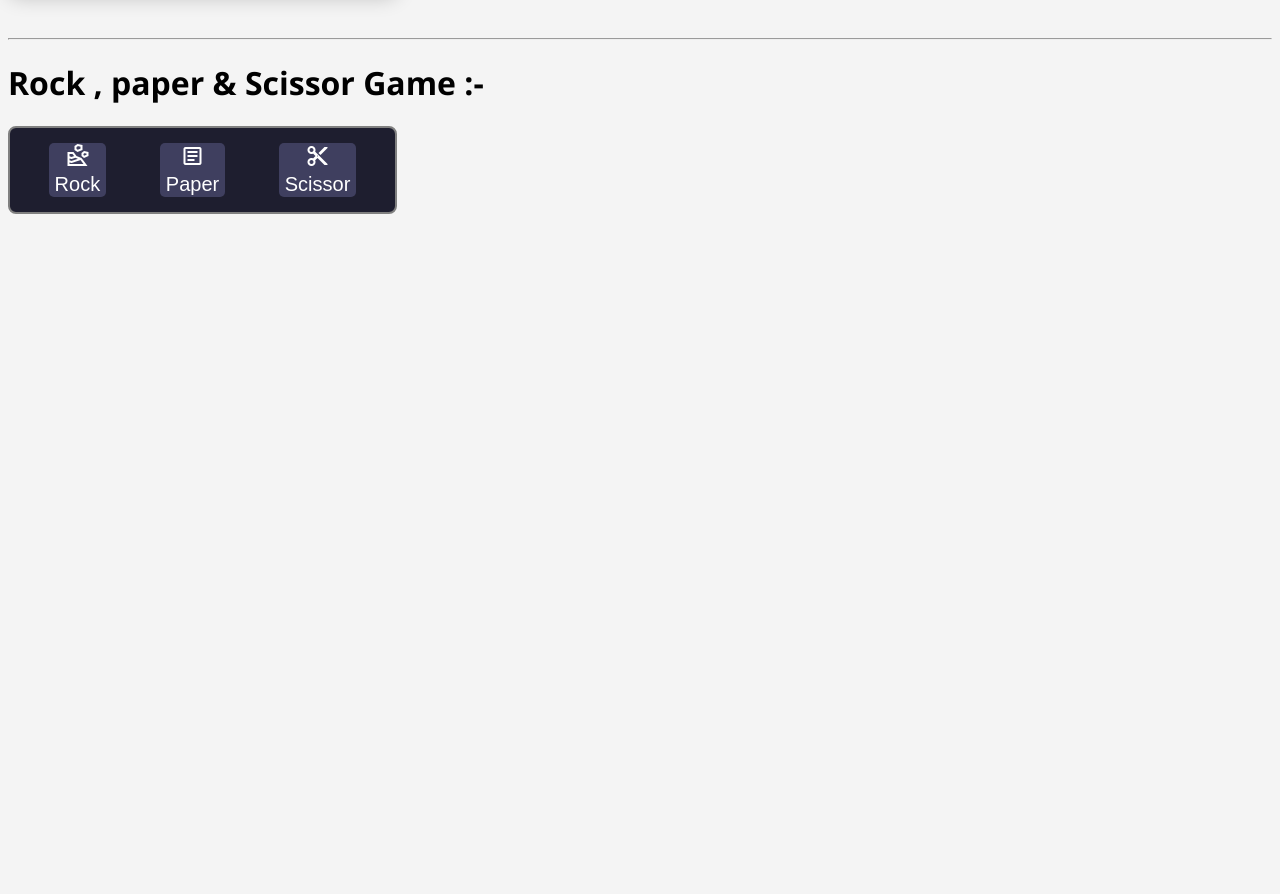
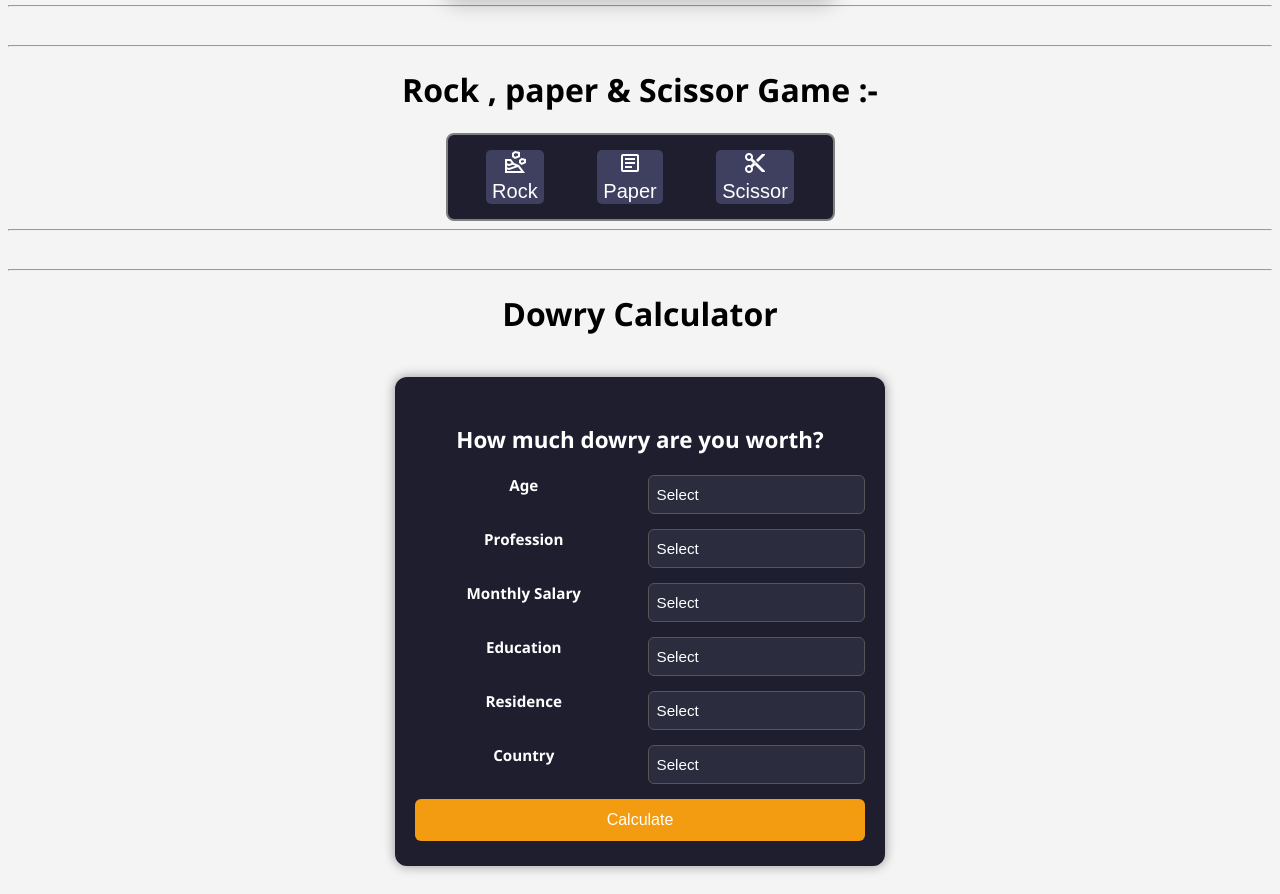
Before and after one commit to Avinash-Singh-2007/Resume, a plain HTML site: page index.html in a window 1280 px wide. Shown: the part 657-1551 px from the top of the page. Before the commit the page ends 879 px from the top, so only its background shows below. Drawn offline with nearby package versions, Linux system fonts and the light colour scheme.

Commit message:
dowrycalc

```diff
--- a/index.html
+++ b/index.html
@@ -3,15 +3,25 @@
   <head>
     <meta charset="UTF-8" />
     <meta name="viewport" content="width=device-width, initial-scale=1.0" />
-    <title>Resume</title>
+    <title>Project</title>
     <link rel="stylesheet" href="style.css" />
-     <link rel="stylesheet" href="https://fonts.googleapis.com/css2?family=Material+Symbols+Outlined:opsz,wght,FILL,GRAD@20..48,100..700,0..1,-50..200" />
+    <link
+      rel="stylesheet"
+      href="https://fonts.googleapis.com/css2?family=Material+Symbols+Outlined:opsz,wght,FILL,GRAD@20..48,100..700,0..1,-50..200"
+    />
   </head>
 
   <body>
-    <h1 class="game1heading">Calculator :-</h1>
+    <h1 class="game1heading">
+      Calculator
+      <span style="font-size: 2.6rem" class="material-symbols-outlined">
+        calculate
+      </span>
+      :-
+    </h1>
 
     <!-- //calculator -->
+    <div class="problem">
       <div class="main_container">
         <input type="text" name="" id="display" />
         <div class="button_container">
@@ -192,6 +202,7 @@
           </button>
         </div>
       </div>
+    </div>
 
     <hr />
     <br />
@@ -200,6 +211,7 @@
     <h1 class="game1heading">Rock , paper & Scissor Game :-</h1>
 
     <!-- //stone-paper scissor -->
+    <div class="problem1">
       <div class="game1">
         <button
           onclick="
@@ -228,9 +240,7 @@ Game tied `);
       }
       "
         >
-        <span class="material-symbols-outlined">
-landslide
-</span><br>
+          <span class="material-symbols-outlined"> landslide </span><br />
           Rock
         </button>
 
@@ -261,9 +271,7 @@ Game tied `);
       }
       "
         >
-        <span class="material-symbols-outlined">
-article
-</span><br>
+          <span class="material-symbols-outlined"> article </span><br />
           Paper
         </button>
 
@@ -293,19 +301,101 @@ Computer chooses Scissor
 Game tied `);
       }
       "
-      ><span class="material-symbols-outlined">
-content_cut
-</span><br>
+        >
+          <span class="material-symbols-outlined"> content_cut </span><br />
           Scissor
         </button>
       </div>
+    </div>
 
+    <hr />
+    <br />
+    <hr />
+
+    <!-- Dowry Calculator -->
+  <h1 style="text-align:center;">Dowry Calculator</h1>
+
+  <div class="problem2">
+    <div class="dowry_container">
+      <h3>How much dowry are you worth?</h3>
+      <form action="">
+        <div class="form_element">
+
+          <label for="age">Age</label>
+          <select name="age" id="age" required>
+            <option value="" disabled selected hidden>Select</option>
+            <option value="1">18-24 Years</option>
+            <option value="2">25-30 Years</option>
+            <option value="3">31-35 Years</option>
+            <option value="4">36-40 Years</option>
+            <option value="5">More than 40 Years</option>
+          </select>
+
+          <label for="profession">Profession</label>
+          <select name="profession" id="profession" required>
+            <option value="" disabled selected hidden>Select</option>
+            <option value="1">Engineer</option>
+            <option value="2">Doctor</option>
+            <option value="3">Entrepreneur</option>
+            <option value="4">Government Job</option>
+            <option value="5">Other</option>
+          </select>
+
+          <label for="salary">Monthly Salary</label>
+          <select name="salary" id="salary" required>
+            <option value="" disabled selected hidden>Select</option>
+            <option value="1">Less than 50,000</option>
+            <option value="2">50,000-1 lakh</option>
+            <option value="3">1-2 lakh</option>
+            <option value="4">2-5 lakh</option>
+            <option value="5">More than 5 lakh</option>
+          </select>
+
+          <label for="education">Education</label>
+          <select name="education" id="education" required>
+            <option value="" disabled selected hidden>Select</option>
+            <option value="1">Anpadh</option>
+            <option value="2">High School</option>
+            <option value="3">Diploma</option>
+            <option value="4">Graduation</option>
+            <option value="5">Post Graduation</option>
+          </select>
+
+          <label for="residence">Residence</label>
+          <select name="residence" id="residence" required>
+            <option value="" disabled selected hidden>Select</option>
+            <option value="1">Self-Owned</option>
+            <option value="2">Rented</option>
+            <option value="3">Parent-Owned</option>
+          </select>
+
+          <label for="country">Country</label>
+          <select name="country" id="country" required>
+            <option value="" disabled selected hidden>Select</option>
+            <option value="1">India</option>
+            <option value="2">Abroad</option>
+          </select>
+
+          <button class="boton" type="button" onclick="goToResult()">Calculate</button>
+        </div>
+      </form>
+    </div>
+  </div>
+
+
+
+</body>
+</html>
     <script>
       let currentdisplay = "";
       document.querySelector("#display").value = currentdisplay;
 
       let random_num;
       let computer_choice;
+
+      function goToResult() {
+    window.location.href = "aware.html";
+  }
     </script>
   </body>
 </html>
--- a/style.css
+++ b/style.css
@@ -1,9 +1,9 @@
 body {
     background-color: #f4f4f4;
     font-family: 'Segoe UI', Tahoma, Geneva, Verdana, sans-serif;
+    text-align: center;
 }
-
-
+/* 1 */
 .main_container {
     width: 90%;
     max-width: 350px;
@@ -11,8 +11,6 @@ body {
     border-radius: 12px;
     padding: 20px;
     box-shadow: 0 8px 20px rgba(0, 0, 0, 0.2);
-    /* position: relative;
-    left:35% ; */
 }
 
 #display {
@@ -63,13 +61,18 @@ body {
 .button:nth-child(4n):hover {
     background-color: #e67e22;
 }
-
+.problem{
+    display:flex;
+    justify-content: center;
+}
 @media (max-width: 400px) {
     .button {
         flex: 1 0 18%;
         min-width: 50px;
     }
 }
+
+/* 2 */
 .game1{
     display: flex;
     justify-content: space-evenly;
@@ -96,3 +99,94 @@ body {
         width:95%;
     }
 }
+.problem1{
+    display:flex;
+    justify-content: center;
+}
+.problem2 {
+  display: flex;
+  justify-content: center;
+  padding: 20px;
+  width:auto;
+  color: #ffffff;
+  font-family: 'Segoe UI', Tahoma, Geneva, Verdana, sans-serif;
+}
+
+/* 3 */
+
+.dowry_container {
+  background-color: #1e1e2f;
+  width: 100%;
+  max-width: 450px;
+  padding: 25px 20px;
+  border-radius: 12px;
+  box-shadow: 0 0 12px rgba(0, 0, 0, 0.4);
+  color: #fff;
+}
+
+.dowry_container h3 {
+  text-align: center;
+  margin-bottom: 20px;
+  font-size: 1.4rem;
+}
+
+.form_element {
+  display: grid;
+  grid-template-columns: 1fr 1fr;
+  gap: 15px;
+}
+
+.form_element label {
+  font-weight: 600;
+  font-size: 0.95rem;
+}
+
+.form_element select {
+  width: 100%;
+  padding: 10px 8px;
+  background-color: #2c2c3f;
+  color: #fff;
+  border: 1px solid #555;
+  border-radius: 6px;
+  font-size: 0.95rem;
+  appearance: none;
+}
+
+.form_element select:focus {
+  outline: 2px solid #f39c12;
+}
+
+.boton {
+  grid-column: span 2;
+  padding: 12px;
+  font-size: 1rem;
+  border: none;
+  border-radius: 6px;
+  background-color: #f39c12;
+  color: #fff;
+  cursor: pointer;
+  transition: background-color 0.3s, transform 0.2s;
+}
+
+.boton:hover {
+  background-color: #e67e22;
+  transform: translateY(-2px);
+}
+
+.boton:active {
+  transform: translateY(0);
+}
+
+@media (max-width: 500px) {
+  .dowry_container {
+    padding: 20px 15px;
+  }
+
+  .form_element {
+    grid-template-columns: 1fr;
+  }
+
+  .boton {
+    grid-column: span 1;
+  }
+}
```
Also changed, not shown: aware.html (added, +77 -0 lines). Lines whose indentation alone changed are shown as unchanged.
